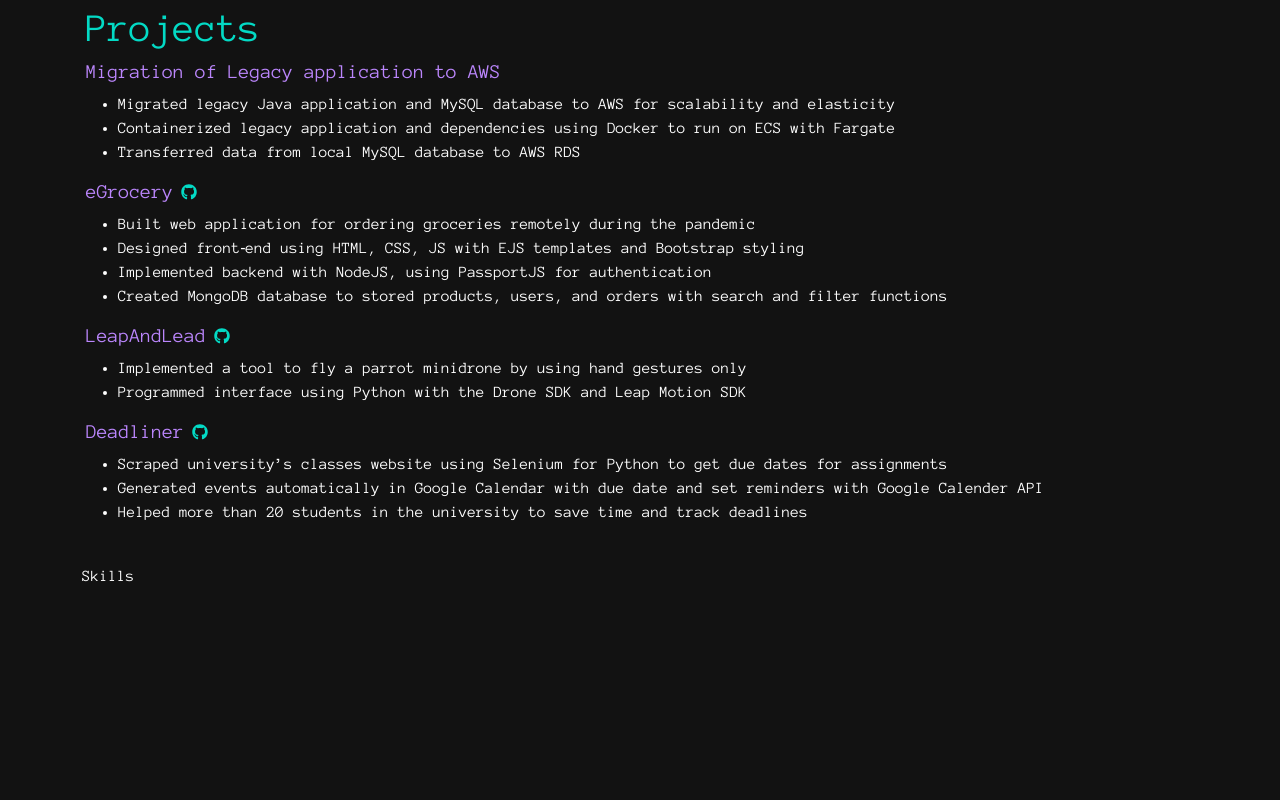
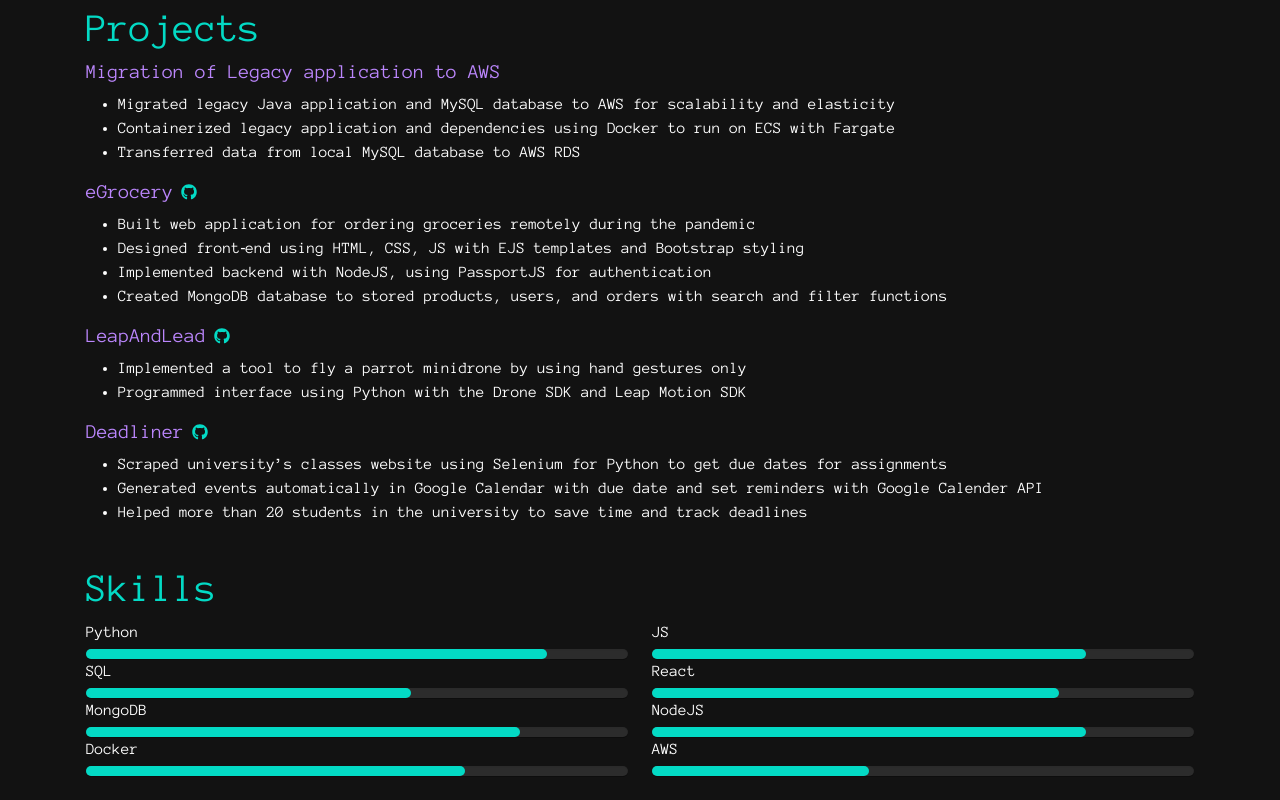
Before and after one commit to gauthamdk/portfolio, a React (Create React App) app: page / in a window 1280 px wide. Shown: the part 917-1717 px from the top of the page. Before the commit the page ends 1505 px from the top, so only its background shows below. Built offline with nearby package versions, Linux system fonts and the light colour scheme.

Commit message:
feat: add skill bar

```diff
--- a/src/components/Skills.js
+++ b/src/components/Skills.js
@@ -1,8 +1,69 @@
 import React from "react";
-import { Container } from "react-bootstrap";
+import { Container, Row, Col } from "react-bootstrap";
+import "../styles/body.scss";
 
 const Skills = () => {
-  return <Container>Skills</Container>;
+  return (
+    <Container className="px-3 pb-4">
+      <h1 className="secondary_color">Skills</h1>
+      <Row>
+        <Col md={6}>
+          <div class="skill">Python</div>
+          <div class="progress-line Python">
+            <span></span>
+          </div>
+        </Col>
+        <Col md={6}>
+          <div class="skill">JS</div>
+          <div class="progress-line JS">
+            <span></span>
+          </div>
+        </Col>
+      </Row>
+      <Row>
+        <Col md={6}>
+          <div class="skill">SQL</div>
+          <div class="progress-line SQL">
+            <span></span>
+          </div>
+        </Col>
+        <Col md={6}>
+          <div class="skill">React</div>
+          <div class="progress-line React">
+            <span></span>
+          </div>
+        </Col>
+      </Row>
+      <Row>
+        <Col md={6}>
+          <div class="skill">MongoDB</div>
+          <div class="progress-line MongoDB">
+            <span></span>
+          </div>
+        </Col>
+        <Col md={6}>
+          <div class="skill">NodeJS</div>
+          <div class="progress-line NodeJS">
+            <span></span>
+          </div>
+        </Col>
+      </Row>
+      <Row>
+        <Col md={6}>
+          <div class="skill">Docker</div>
+          <div class="progress-line Docker">
+            <span></span>
+          </div>
+        </Col>
+        <Col md={6}>
+          <div class="skill">AWS</div>
+          <div class="progress-line AWS">
+            <span></span>
+          </div>
+        </Col>
+      </Row>
+    </Container>
+  );
 };
 
 export default Skills;
--- a/src/styles/body.scss
+++ b/src/styles/body.scss
@@ -5,3 +5,58 @@
 .subtitle {
   color: #bb86fc;
 }
+
+.progress-line {
+  position: relative;
+  height: 10px;
+  width: 100%;
+  background-color: #4242428e;
+  box-shadow: inset 0px 1px 1px rgba(0, 0, 0, 0.05),
+    0px 1px rgba(12, 12, 12, 0.8);
+  border-radius: 10px;
+}
+
+.progress-line span {
+  height: 100%;
+  width: 80%;
+  background-color: #03dac5;
+  position: absolute;
+  border-radius: 10px;
+}
+
+.skill {
+  margin-bottom: 5px;
+  font-weight: 500;
+}
+
+.progress-line.Python span {
+  width: 85%;
+}
+
+.progress-line.JS span {
+  width: 80%;
+}
+
+.progress-line.SQL span {
+  width: 60%;
+}
+
+.progress-line.MongoDB span {
+  width: 80%;
+}
+
+.progress-line.React span {
+  width: 75%;
+}
+
+.progress-line.Docker span {
+  width: 70%;
+}
+
+.progress-line.NodeJS span {
+  width: 80%;
+}
+
+.progress-line.AWS span {
+  width: 40%;
+}
```
